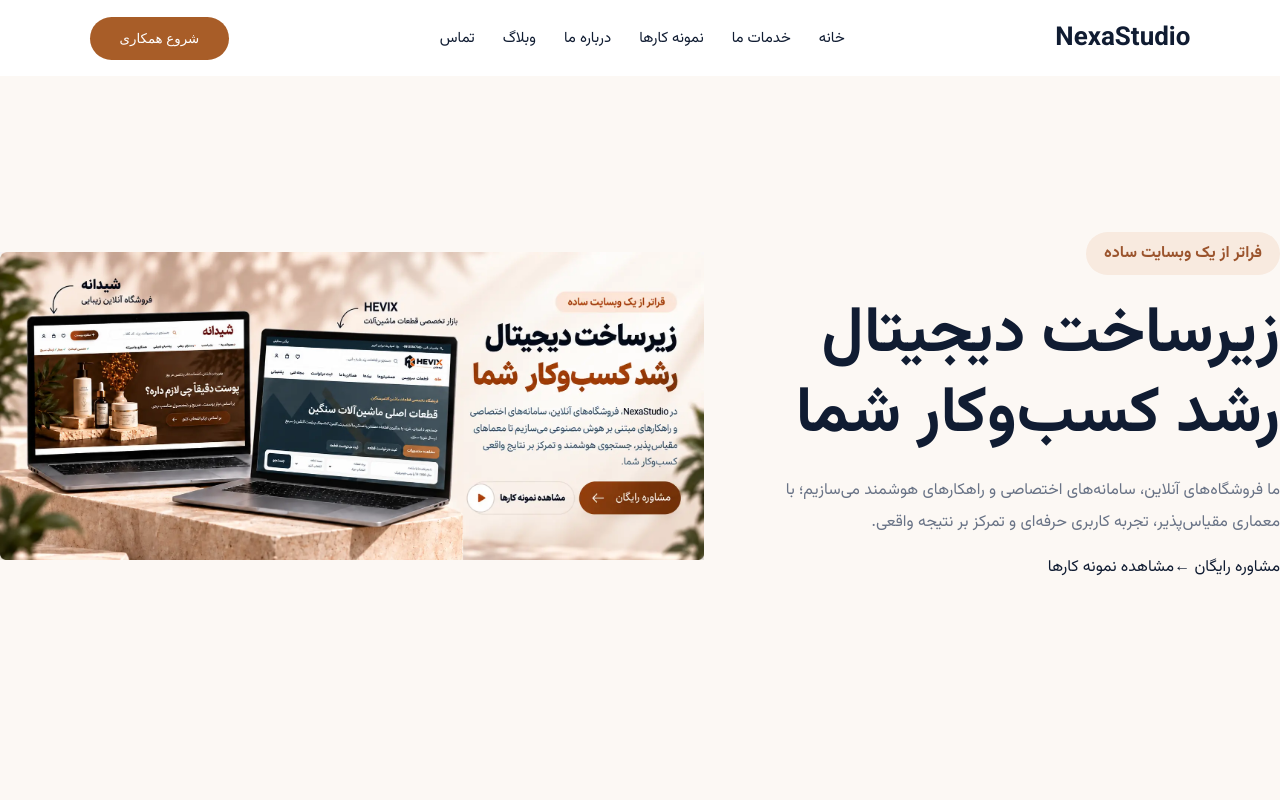
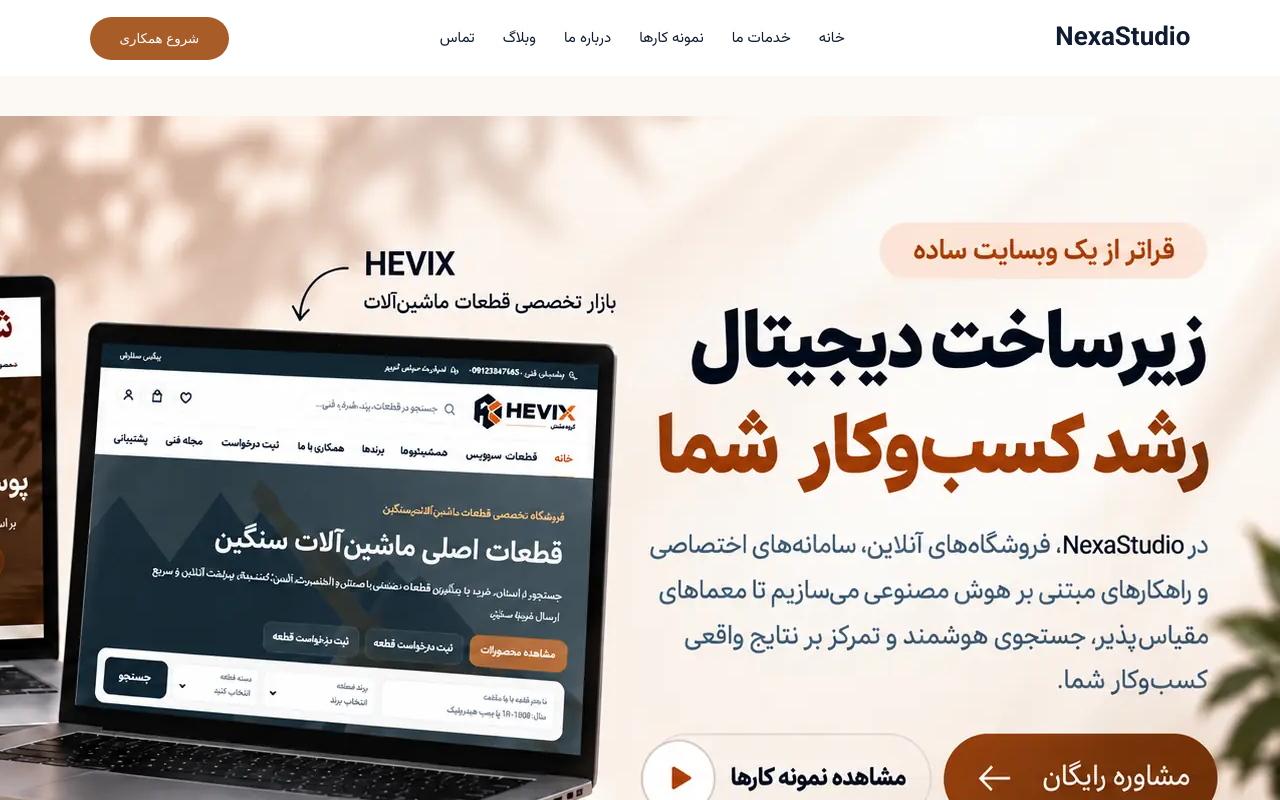
Before and after one commit to zohreksh/smartpilot, a Nuxt app: page / in a window 1280 px wide. Shown: the top 800 px of the page. Built offline with nearby package versions, Linux system fonts and the light colour scheme.

Commit message:
Simplify hero to image only layout

```diff
--- a/components/sections/HeroSection.vue
+++ b/components/sections/HeroSection.vue
@@ -1,24 +1,10 @@
 <template>
   <section class="hero-section" id="hero">
-    <div class="hero-showcase">
-      <img
-        class="hero-background"
-        src="/images/hero/desktop-hero.webp"
-        alt="نمایش پروژه‌های NexaStudio"
-        loading="eager"
-      />
-      <div class="hero-overlay">
-        <span class="hero-badge">فراتر از یک وبسایت ساده</span>
-        <h1>زیرساخت دیجیتال<br /><span>رشد کسب‌وکار شما</span></h1>
-        <p>
-          ما فروشگاه‌های آنلاین، سامانه‌های اختصاصی و راهکارهای هوشمند می‌سازیم؛
-          با معماری مقیاس‌پذیر، تجربه کاربری حرفه‌ای و تمرکز بر نتیجه واقعی.
-        </p>
-        <div class="hero-actions">
-          <a class="button-primary" href="#contact">مشاوره رایگان ←</a>
-          <a class="button-secondary" href="#projects">مشاهده نمونه کارها</a>
-        </div>
-      </div>
-    </div>
+    <img
+      class="hero-image-only"
+      src="/images/hero/desktop-hero.webp"
+      alt="NexaStudio hero"
+      loading="eager"
+    />
   </section>
 </template>
```
